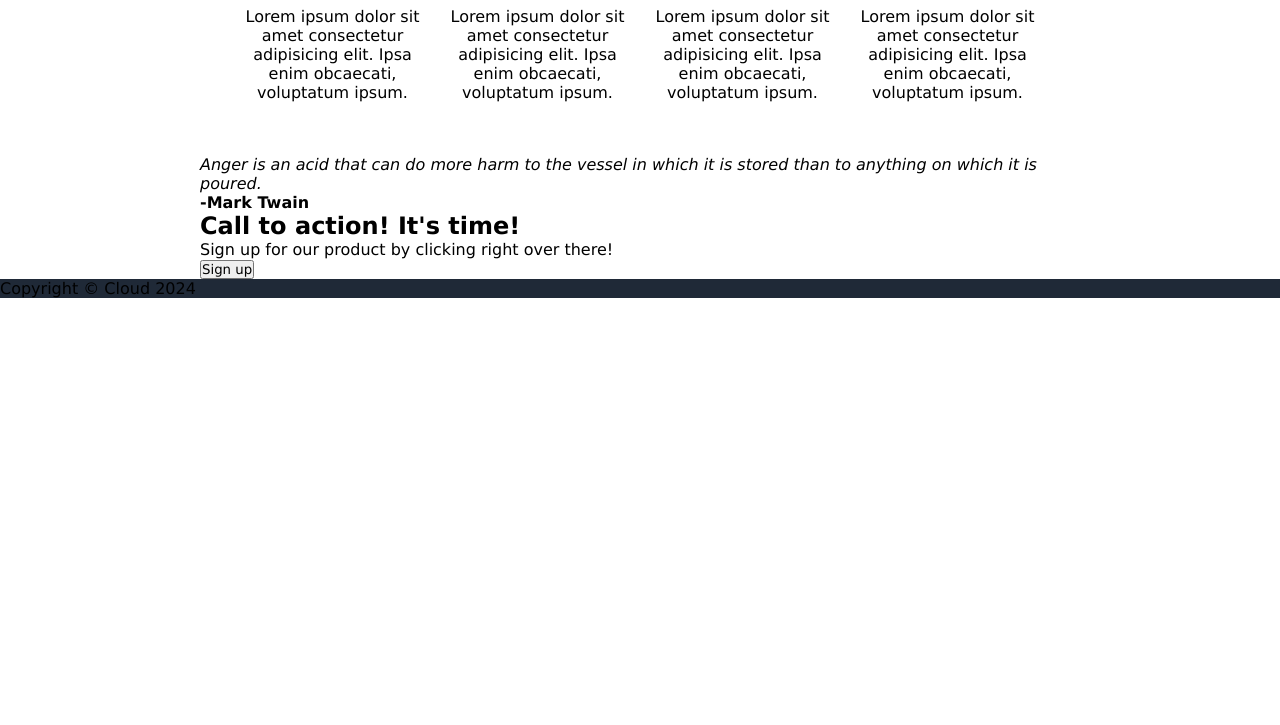
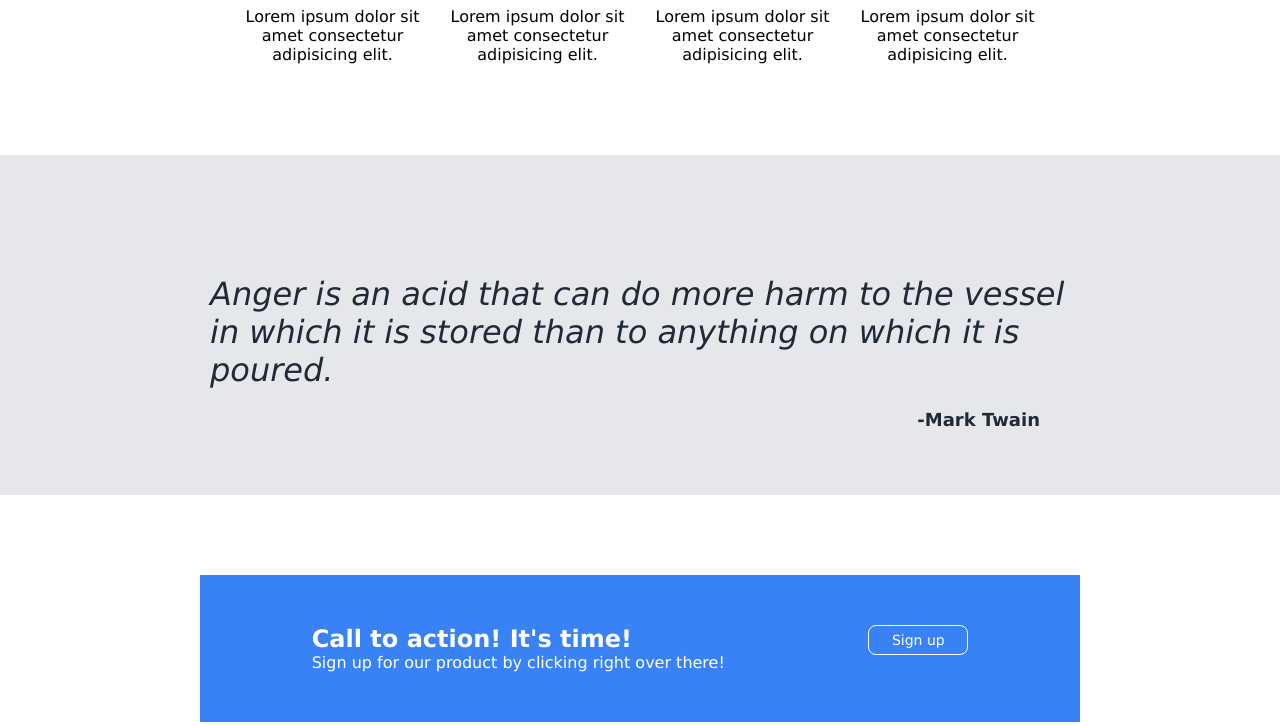
Before and after one commit to xClaudiaArias/landing-page-CAFE, a plain HTML site: page index.html in a window 1280 px wide. Shown: the part 693-1418 px from the top of the page. Before the commit the page ends 991 px from the top, so only its background shows below. Drawn offline with Linux system fonts and the light colour scheme.

Commit message:
basic styling complete

```diff
--- a/index.html
+++ b/index.html
@@ -34,22 +34,23 @@
                 <div id="cards">
                     <div class="card">
                         <img src="" alt="">
-                    <p>Lorem ipsum dolor sit amet consectetur adipisicing elit. Ipsa enim obcaecati, voluptatum ipsum.</p>
+                        <p>Lorem ipsum dolor sit amet consectetur adipisicing elit.</p>
                     </div>
                     <div class="card">
                         <img src="" alt="">
-                    <p>Lorem ipsum dolor sit amet consectetur adipisicing elit. Ipsa enim obcaecati, voluptatum ipsum.</p>
+                        <p>Lorem ipsum dolor sit amet consectetur adipisicing elit.</p>
                     </div>
                     <div class="card">
                         <img src="" alt="">
-                    <p>Lorem ipsum dolor sit amet consectetur adipisicing elit. Ipsa enim obcaecati, voluptatum ipsum.</p>
+                        <p>Lorem ipsum dolor sit amet consectetur adipisicing elit.</p>
                     </div>
                     <div class="card">
                         <img src="" alt="">
-                    <p>Lorem ipsum dolor sit amet consectetur adipisicing elit. Ipsa enim obcaecati, voluptatum ipsum.</p>
+                        <p>Lorem ipsum dolor sit amet consectetur adipisicing elit.</p>
                     </div>
                 </div>
             </section>
+        </main>
 
     <article id="quote">
         <blockquote cite="https://www.brainyquote.com/quotes/mark_twain_120156">
@@ -59,13 +60,15 @@
     </article>
 
     <section id="CTA">
+        <div id="CTA-background">
             <div>
                 <h2>Call to action! It's time!</h2>
                 <p>Sign up for our product by clicking right over there!</p>
             </div>
             <button>Sign up</button>
+        </div>
     </section>
-    </main>
+
 
     <footer>
         <p>Copyright © Cloud 2024</p>
--- a/styles.css
+++ b/styles.css
@@ -121,8 +121,57 @@
     padding: 5px 0;
 }
 
+article {
+    width: 100%;
+    height: 340px;
+    background-color: #e5e7eb;
+    color: #1f2937;
+    padding: 40px 200px;
+}
 
+article blockquote {
+    font-size: 32px;
+    font-weight: 100;
+    padding: 80px 10px 20px;
+}
+
+article p {
+    font-size: 18px;
+    text-align: right;
+    padding-right: 40px;
+}
+
+#CTA {
+    padding: 80px 200px;
+    width: 100%;
+    height: 300px;
+}
+
+#CTA #CTA-background {
+    background-color: #3882F6;
+    color: white;
+    padding: 50px 40px;
+    display: flex;
+    justify-content: space-around;
+}
+
+#CTA #CTA-background button{
+    width: 100px;
+    height: 30px;
+    background-color: #3882F6;
+    border: 1px solid white;
+    border-radius: 8px;
+    font-size: 14px;
+    color: white;
+}
 
 footer {
+    width: 100%;
+    height: 80px;
     background-color: #1f2937;
+    color: white;
+    font-size: 14px;
+    display: flex;
+    justify-content: center;
+    align-items: center;
 }
```
Lines whose indentation alone changed are shown as unchanged.
